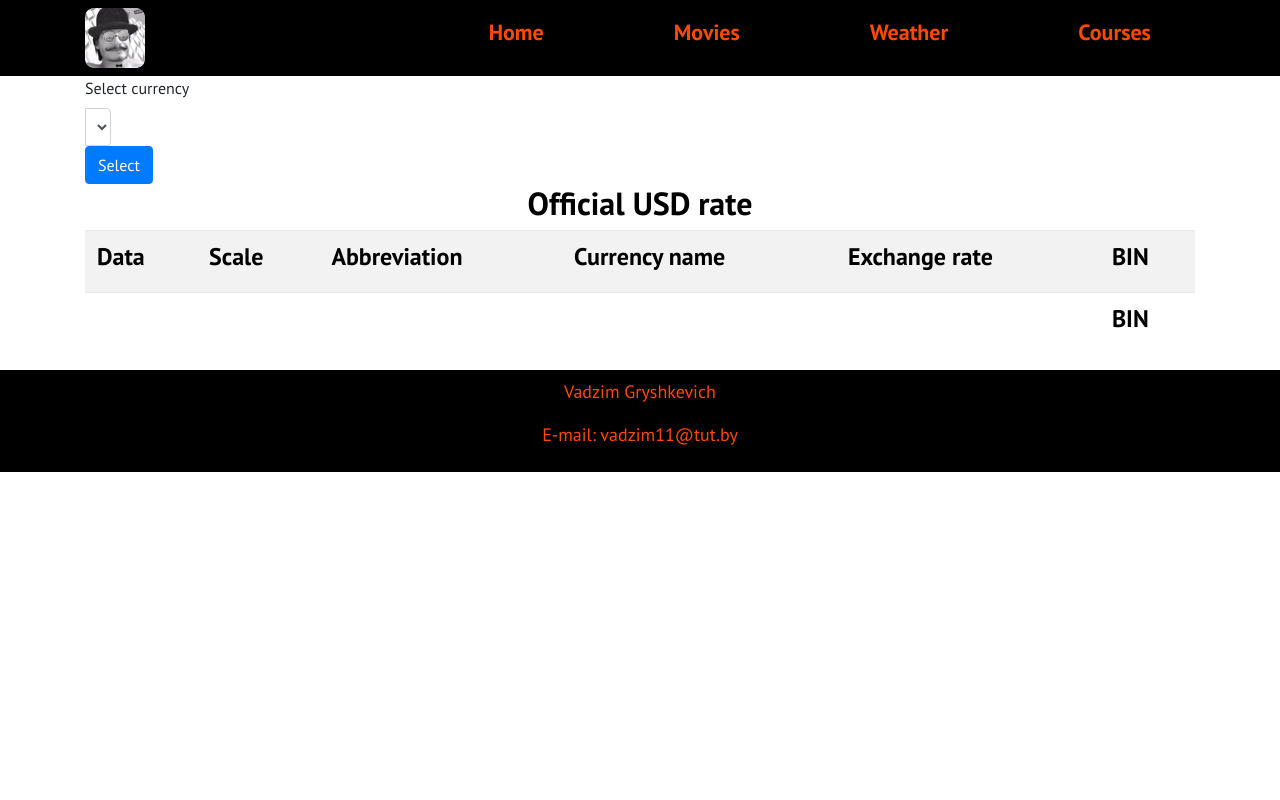
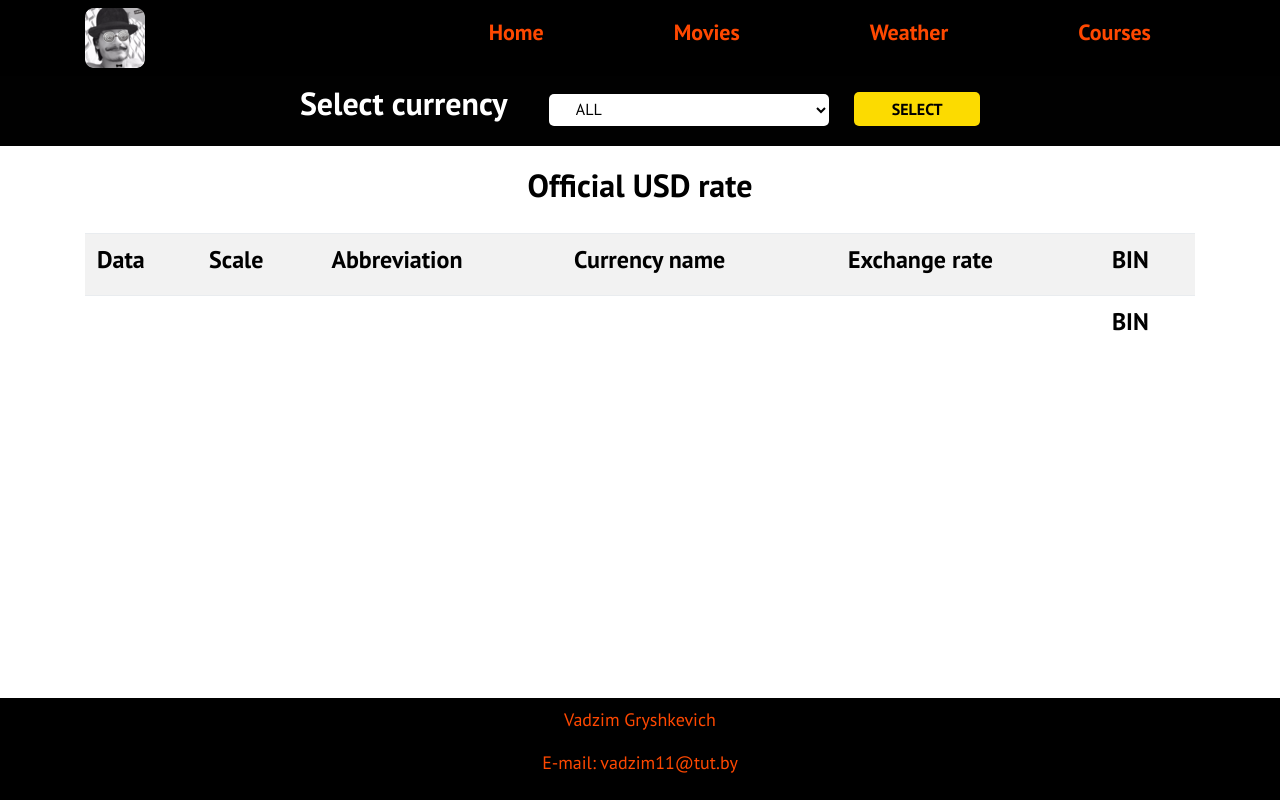
Before and after one commit to VadZim11/ORMEDIA_FLASK_APP, a Flask app: page /courses/ in a window 1280 px wide; the page is wider, and only the part inside the window is pictured. Run offline with Flask 2, Linux system fonts and the light colour scheme; data that the repository does not hold is empty; some libraries are stand-ins or nearby versions.

Commit message:
clean code

```diff
--- a/myapplication/myapp/courses/templates/courses/courses.html
+++ b/myapplication/myapp/courses/templates/courses/courses.html
@@ -5,30 +5,35 @@
 {% endblock %}
 
 {% block hello %}
+
+<section class="touch">
   <div class="container">
-  <form  method="POST">
-
     <div class="row">
-          <div class="col-lg-6">
-            <div class="input-group">
-              <div>
-                  <label for="inputState">Select currency</label>
-                  <select select name="cur_abbreviation" id="inputState" class="form-control">
+      <div class="col-lg-10 m-auto">
+        <form  method="POST" class="form">
+          <label for="inputState"><h2>Select currency</h2></label>
+          <select select name="cur_abbreviation" id="inputState" class="form__input">
             <option  value="ALL" selected>ALL</option>
             <option value="USD">USD</option>
             <option value="EUR">EUR</option>
             <option value="RUB">RUB</option>
           </select>
+          <button type="submit" class="form__btn" value="USD">Select</button>
+        </form>
       </div>
-            </div><!-- /input-группа -->
-            <button type="submit" class="btn btn-primary" value="USD">Select</button>
-          </div><!-- /.col-lg-6 -->
-      </div><!-- /.строки -->
+    </div>
+  </div>
+</section>
 
-  </form>
+<div class="container">
+  <div class="title">
+    <h2 class="title__main">
+      Official {{ cur_abbreviation }} rate
+    </h2>
+  </div>
+</div>
 
-  <h2>Official {{ cur_abbreviation }} rate</h2>
-
+<div class="container">
   <table class="table table-striped table-condensed">
     <tr class="info">
       <th><h4>Data</h4></th>
@@ -49,5 +54,6 @@
     </tr>
     {% endfor %}
   </table>
+</div>
 
 {% endblock %}
--- a/myapplication/myapp/static/css/main.css
+++ b/myapplication/myapp/static/css/main.css
@@ -1,7 +1,17 @@
 /* Specifikation */
 
 body {
+    height: 100%;
     font-family: 'PT Sans', sans-serif;
+}
+
+html {
+    position:relative;
+    min-height:100%;
+}
+
+#container {
+    padding-bottom: 100px;
 }
 
 ul, li {
@@ -24,8 +34,8 @@ h2 {
 }
 
 .title {
-    padding-top: 100px;
-    padding-bottom: 70px;
+    padding-top: 20px;
+    padding-bottom: 20px;
     text-align: center;
 }
 
@@ -112,6 +122,8 @@ h2 {
 
 .feature {
     padding-top: 8px;
+    padding-bottom: 8px;
+    padding:8px 0 8px;
 }
 
 .menu {
@@ -131,8 +143,56 @@ h2 {
 /* Foter */
 
 .footer {
+    position: absolute;
+    bottom: 0; width: 100%;
     background: #000;
     padding:8px 0 8px;
+}
+
+/* Form */
+
+.touch {
+    background: #010101;
+    color: #fff;
+    padding-top: 8px;
+    padding-bottom: 8px;
+}
+
+.form {
+    text-align: center;
+}
+
+.form h2{
+    margin-right: 37px;
+    color: #fff;
+}
+
+.form__input {
+    background: #fff;
+    font-size: 16px;
+    font-family: 'PT Sans', sans-serif;
+    border-radius: 5px;
+    width: 280px;
+    padding: 5px 0;
+    margin-right:21px;
+    border: 0;
+    padding-left:23px;
+    outline: none;
+}
+
+.form__btn {
+    font-family: 'PT Sans', sans-serif;
+    background: #fcdb00;
+    color: #000;
+    text-transform: uppercase;
+    font-size: 16px;
+    font-weight: 700;
+    border-radius: 5px;
+    width: 126px;
+    border: 0;
+    padding: 5px 0;
+    cursor: pointer;
+    outline: none;
 }
 
 .credits {
--- a/myapplication/myapp/templates/base.html
+++ b/myapplication/myapp/templates/base.html
@@ -52,7 +52,7 @@
       </div>
     </header>
 
-    <section class="features">
+    <section id="container" class="features">
       {% block hello %}
       {% endblock %}
     </section>
```
Also changed, not shown: myapplication/myapp/movies/templates/movies/movies.html (+21 -12 lines), myapplication/myapp/templates/contakts.html (+9 -5 lines), myapplication/myapp/weather/templates/weather/weather.html (+20 -13 lines). Lines whose indentation alone changed are shown as unchanged.
